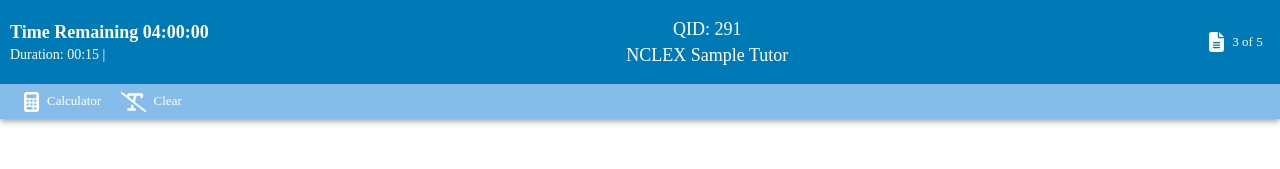
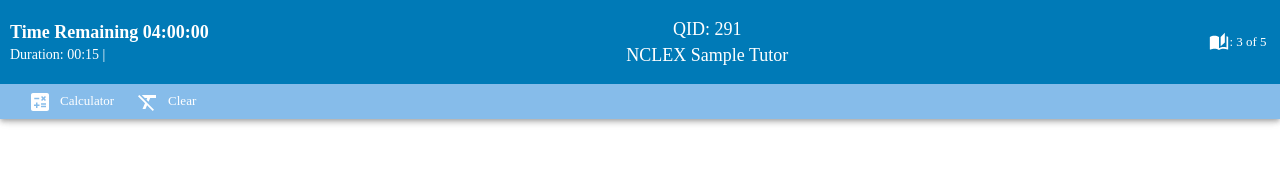
Before and after one commit to JMSevilla/nclexpower, a Next.js app: page / in a window 1280 px wide. Shown: the top 169 px of the page. Built offline with nearby package versions, Linux system fonts and the light colour scheme.

Commit message:
fix/7/header/NewIconProvider Switching from font-awesome Icon to Material ui Icon Ft newly installed IconProvider

```diff
--- a/package.json
+++ b/package.json
@@ -12,9 +12,7 @@
     "@emotion/react": "^11.11.4",
     "@emotion/styled": "^11.11.0",
     "@fontsource/roboto": "^5.0.12",
-    "@fortawesome/fontawesome-free": "^6.5.1",
-    "@fortawesome/fontawesome-svg-core": "^6.5.1",
-    "@fortawesome/react-fontawesome": "^0.2.0",
+    "@heroicons/react": "^2.1.1",
     "@mui/icons-material": "^5.15.13",
     "@mui/material": "^5.15.13",
     "@tailwindcss/forms": "^0.5.7",
--- a/src/components/Header/Header.tsx
+++ b/src/components/Header/Header.tsx
@@ -6,12 +6,9 @@ import {
   Typography,
   Button,
 } from "@mui/material";
-import { FontAwesomeIcon } from "@fortawesome/react-fontawesome";
-import {
-  faCalculator,
-  faFileLines,
-  faTextSlash,
-} from "@fortawesome/free-solid-svg-icons";
+import CalculateIcon from "@mui/icons-material/Calculate";
+import FormatClearIcon from "@mui/icons-material/FormatClear";
+import AutoStoriesIcon from "@mui/icons-material/AutoStories";
 
 interface Props {
   endTime?: Date;
@@ -25,6 +22,9 @@ const buttonStyle = {
   backgroundColor: "transparent",
   color: "white",
   fontSize: "small",
+  IconStyle: {
+    pr: 2,
+  },
 };
 
 export const Header: React.FC<Props> = ({}) => {
@@ -45,27 +45,21 @@ export const Header: React.FC<Props> = ({}) => {
           </Box>
           <Box flexGrow={0}>
             <Tooltip title="3 of 5 pages">
-              <Button
-                sx={{ color: "white", fontSize: "small" }}
-                startIcon={<FontAwesomeIcon icon={faFileLines} />}
-              >
-                3 of 5
+              <Button sx={{ color: "white", fontSize: "small" }}>
+                <AutoStoriesIcon fontSize="small" /> : 3 of 5
               </Button>
             </Tooltip>
           </Box>
         </Toolbar>
       </div>
       <Box display={"flex"} height={35} pl={7} gap={5} bgcolor={"#86BCEA"}>
-        <Button
-          sx={buttonStyle}
-          startIcon={<FontAwesomeIcon icon={faCalculator} fontSize={"small"} />}
-        >
+        <Button sx={buttonStyle}>
+          <CalculateIcon fontSize="medium" sx={buttonStyle.IconStyle} />
           Calculator
         </Button>
-        <Button
-          sx={buttonStyle}
-          startIcon={<FontAwesomeIcon icon={faTextSlash} fontSize={"small"} />}
-        >
+
+        <Button sx={buttonStyle}>
+          <FormatClearIcon fontSize="medium" sx={buttonStyle.IconStyle} />
           Clear
         </Button>
       </Box>
```
Also changed, not shown: 1 other file (tests, documents, lock files or other folders).
